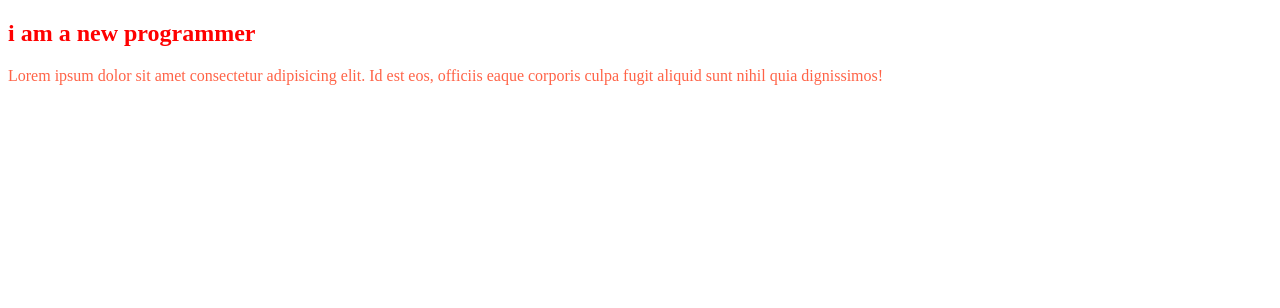
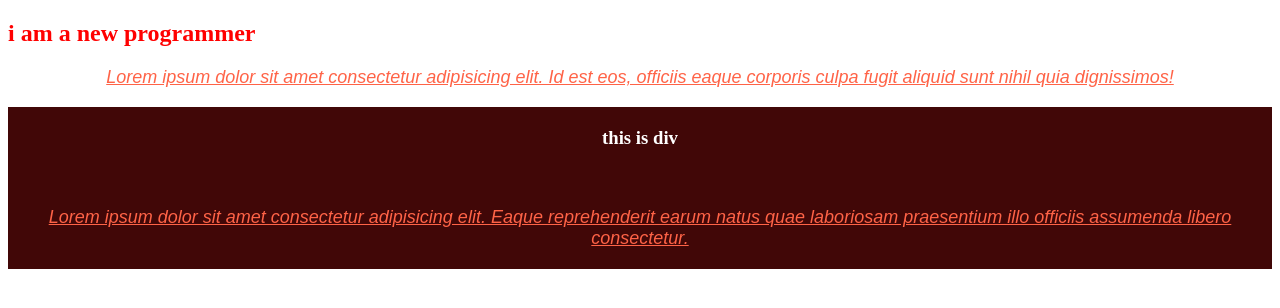
Before and after one commit to arriful500/kickstart-html-css, a plain HTML site: page index.html in a window 1280 px wide. Drawn offline with Linux system fonts and the light colour scheme.

Commit message:
look mama i am learning desing

```diff
--- a/css/style.css
+++ b/css/style.css
@@ -3,4 +3,27 @@ h2{
 }
 p{
   color: tomato;
+  font-size: large;
+  font-style: italic;
+  font-weight: lighter;
+  font-family: sans-serif;
+  text-decoration: underline;
+  text-align: center  ;
 }
+#parent{
+  max-width: 1300px;
+  background-color: rgb(65, 7, 7);
+  margin: auto;
+
+}
+.h3headings{
+color: white;
+text-align: center;
+padding: 20px 0;
+
+}
+.h3p{
+  text-align: center;
+  padding: 20px ;
+  justify-content: center;
+}
--- a/index.html
+++ b/index.html
@@ -10,5 +10,9 @@
 <body>
   <h2>i am a new programmer </h2>
   <p>Lorem ipsum dolor sit amet consectetur adipisicing elit. Id est eos, officiis eaque corporis culpa fugit aliquid sunt nihil quia dignissimos!</p>
+  <div id="parent">
+    <h3 class="h3headings">this is div</h3>
+    <p class="h3p">Lorem ipsum dolor sit amet consectetur adipisicing elit. Eaque reprehenderit earum natus quae laboriosam praesentium illo officiis assumenda libero consectetur.</p>
+  </div>
 </body>
 </html>
```
